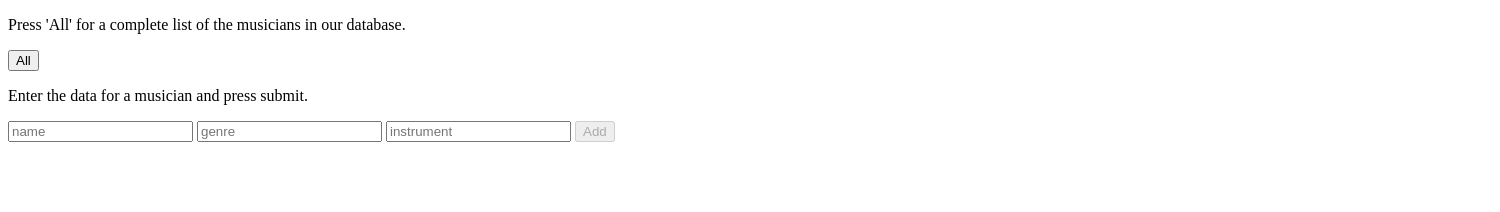
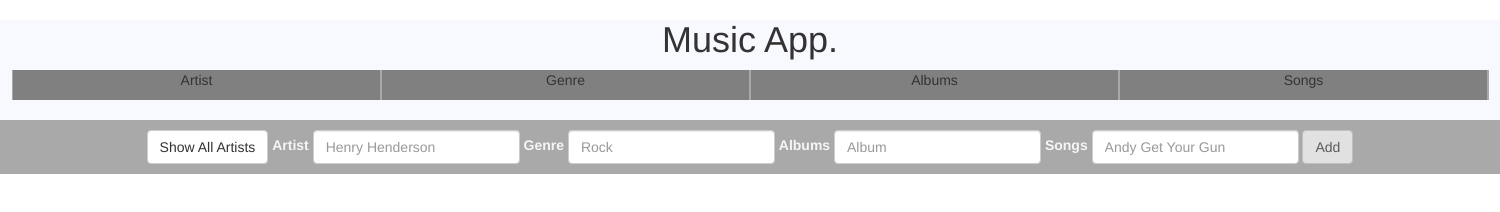
Before and after one commit to henhouse/MusicApp, a plain HTML site: page index.html in a window 1280 px wide. Shown: the whole page, 1500 px wide, since content can reach past the window. Drawn offline with nearby package versions, Linux system fonts and the light colour scheme; no server answers.

Commit message:
Sorts by name. Delete original index.html, rename index2 to index.

```diff
--- a/index.html
+++ b/index.html
@@ -1,31 +1,80 @@
-<!doctype html>
+<!DOCTYPE html>
 <html lang="en" ng-app="music">
     <head>
-        <title>Musicians!</title>
-        <link rel="stylesheet" type="text/css" href="music.css">
+        <title>Website</title>
+        <link rel="stylesheet" href="https://maxcdn.bootstrapcdn.com/bootstrap/3.3.4/css/bootstrap.min.css">
+        <link rel="stylesheet" href="style.css">
     </head>
     <body>
-        <div ng-controller="MusicianController">
-            <p>Press 'All' for a complete list of the musicians in our database.</p>
-            <button ng-click>All</button>
-            <p>Enter the data for a musician and press submit.</p>
-            <input type="text" ng-model="name" placeholder="name">
-            <input type="text" ng-model="genre" placeholder="genre">
-            <input type="text" ng-model="instrument" placeholder="instrument">
-            <button ng-disabled="!(name.length && genre.length && instrument.length)"
-                            ng-click="add()">Add</button>
-            <table>
-                <tr ng-repeat="m in musicians">
-                    <td>{{m.name}}</td>
-                    <td>{{m.genre}}</td>
-                    <td>{{m.instrument}}</td>
-                    <td><button ng-click="$parent.remove(m)">Remove</button></td>
-                </tr>
-            </table>
+        <div id="container" ng-controller="MusicianController">
+            <div id="header">
+                <h1>Music App.</h1>
+                <div class="row" id="navContainer">
+                    <div id="nav">
+                        <p>Artist</p>
+                    </div>
+                    <div id="nav">
+                         <p>Genre</p>
+                    </div>
+                    <div id="nav">
+                         <p>Albums</p>
+                    </div>
+                    <div id="nav">
+                        <p>Songs</p>
+                    </div>
+                </div>
+            </div>
+            <div id="content">
+                <div class="row" id="artistContainer" ng-repeat="m in musicians | orderBy: 'name'">
+                    <div id="artist">
+                        <p>
+                            {{m.name}}<br /><button class="btn btn-default" ng-click="$parent.remove(m)">Delete Entry</button
+                        </p>
+                    </div>
+                    <div id="genre">
+                        <a href="#" >
+                            {{m.genre}}
+                        </a>
+                    </div>
+                    <div id="albums">
+                        <a href="#" >
+                            {{m.albums}}
+                        </a>
+                    </div>
+                    <div id="songs">
+                        <a href="#">
+                            {{m.songs}}
+                        </a>
+                    </div>
+                </div>
+            </div>
+            <div id="footer">
+                <form class="form-inline">
+                        <div class="form-group">
+                            <button class="btn btn-default" ng-click>Show All Artists</button>
+                        </div>
+                        <div class="form-group">
+                            <label for="inputArtist">Artist</label>
+                            <input type="text" ng-model="name" class="form-control" id="inputArtist" placeholder="Henry Henderson">
+                        </div>
+                        <div class="form-group">
+                            <label for="inputGenre">Genre</label>
+                            <input type="text" ng-model="genre" class="form-control" id="inputGenre" placeholder="Rock">
+                        </div>
+                        <div class="form-group">
+                            <label for="inputAlbum">Albums</label>
+                            <input type="text" ng-model="albums" class="form-control" id="inputAlbums" placeholder="Album">
+                        </div>
+                        <div class="form-group">
+                            <label for="inputSongs">Songs</label>
+                            <input type="text" ng-model="songs" class="form-control" id="inputSongs" placeholder="Andy Get Your Gun">
+                        </div>
+                        <button type="submit" class="btn btn-default" ng-disabled="!(name.length && genre.length && albums.length && songs.length)" ng-click="add()">Add</button>
+                    </form>
+            </div>
         </div>
         <script src="http://code.jquery.com/jquery-2.1.1.min.js"></script>
-        <script
-            src="https://ajax.googleapis.com/ajax/libs/angularjs/1.3.15/angular.min.js">
+        <script src="https://ajax.googleapis.com/ajax/libs/angularjs/1.3.15/angular.min.js">
         </script>
         <script src='music.js'></script>
     </body>
```
Also changed, not shown: index2.html (deleted, +0 -81 lines).
